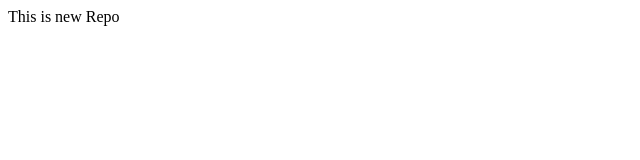
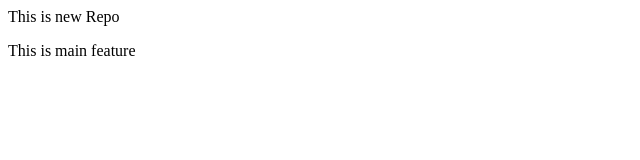
Before and after one commit to saadali91281/LocalRepo, a plain HTML site: page LocalRepo/index.html in a window 1280 px wide. Shown: the whole page, without its empty margins (0-640 px from the left). Drawn offline with Linux system fonts and the light colour scheme.

Commit message:
Add new feature

```diff
--- a/LocalRepo/index.html
+++ b/LocalRepo/index.html
@@ -1,3 +1,4 @@
 
 
 <p>This is new Repo</p>
+<p>This is main feature</p>
```
